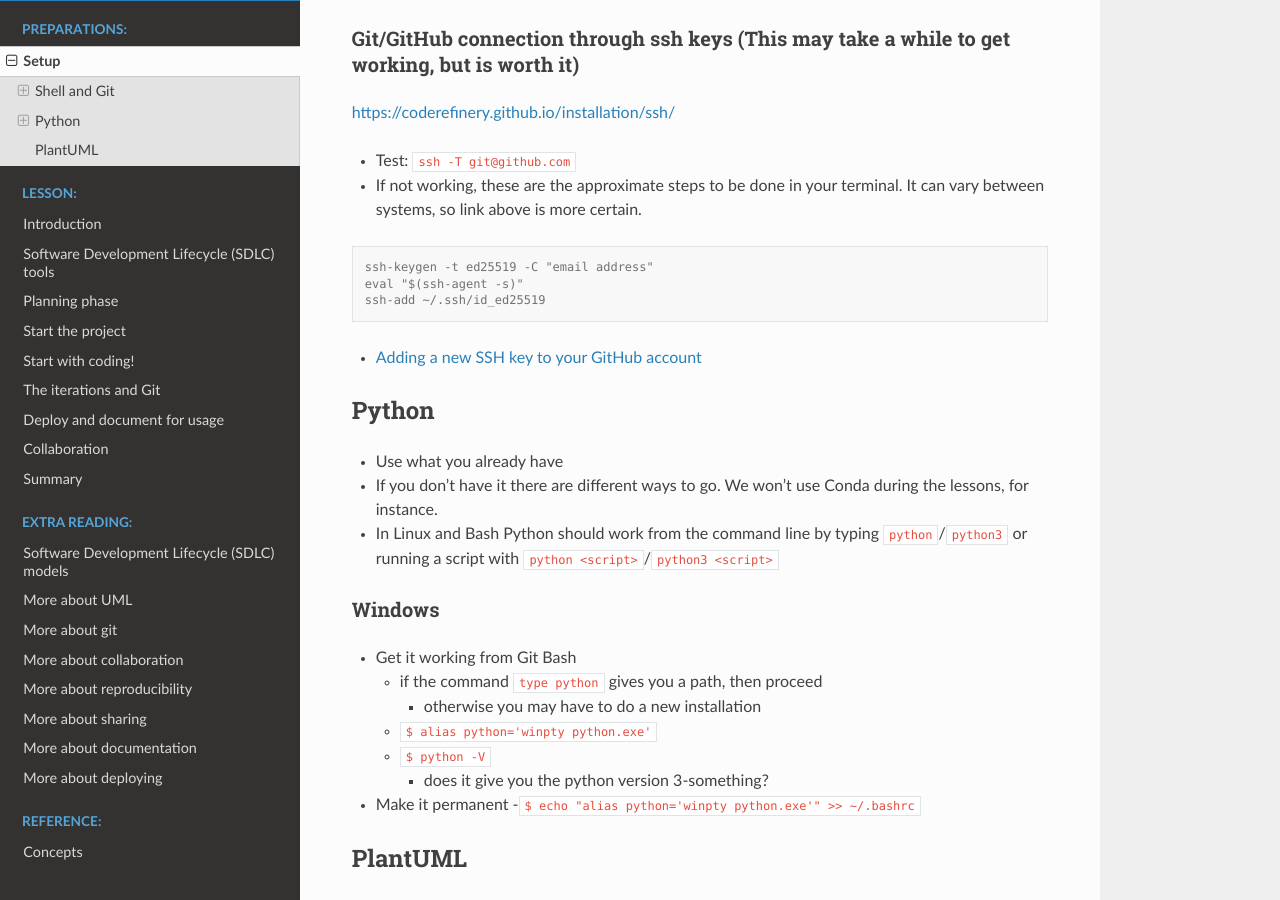
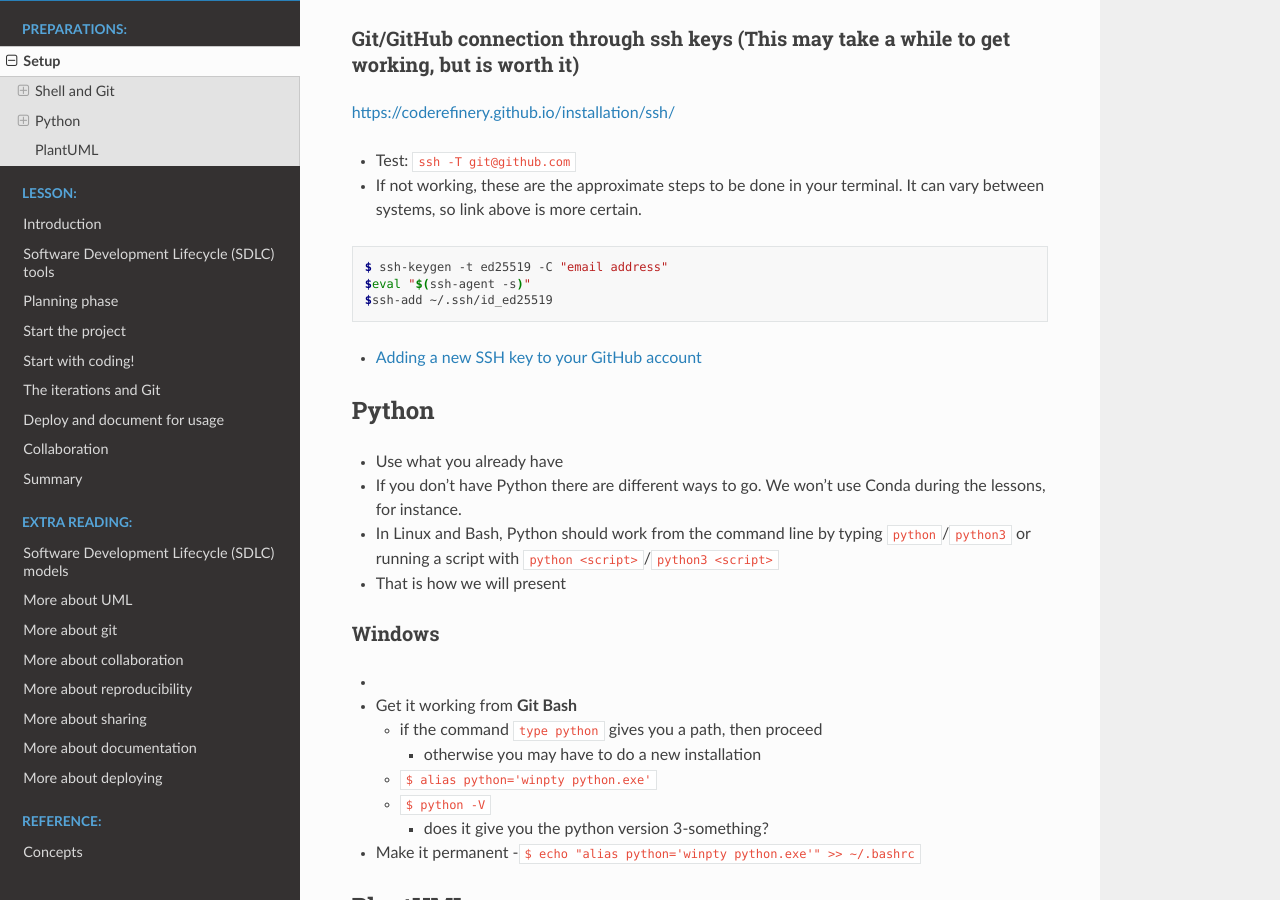
Before and after one commit to UPPMAX/programming_formalisms_intro, a Sphinx documentation site: the page built from doc/setup.md, in a window 1280 px wide and 900 px high, scrolled down 1255 px. Built offline with Sphinx 7.4.7 and the Read the Docs theme 2.0.0, drawn with Linux system fonts in a browser that asks for light colours; pages that are not in the unit, such as notebooks, are missing from menus.

Commit message:
Update setup.md

````diff
--- a/doc/setup.md
+++ b/doc/setup.md
@@ -64,21 +64,26 @@ Sign up for GitHub account:
 
 - Test: `ssh -T git@github.com`
 - If not working, these are the approximate steps to be done in your terminal. It can vary between systems, so link above is more certain.
+
 ```console
-ssh-keygen -t ed25519 -C "email address"
-eval "$(ssh-agent -s)"
-ssh-add ~/.ssh/id_ed25519
+$ ssh-keygen -t ed25519 -C "email address"
+$eval "$(ssh-agent -s)"
+$ssh-add ~/.ssh/id_ed25519
 ```
+
 - [Adding a new SSH key to your GitHub account](https://docs.github.com/en/authentication/connecting-to-github-with-ssh/adding-a-new-ssh-key-to-your-github-account)
 
 
 ## Python
 - Use what you already have
-- If you don't have it there are different ways to go. We won't use Conda during the lessons, for instance.
-- In Linux and Bash Python should work from the command line by typing ``python``/``python3`` or running a script with ``python <script>``/``python3 <script>``
+- If you don't have Python there are different ways to go. We won't use Conda during the lessons, for instance.
+- In Linux and Bash, Python should work from the command line by typing ``python``/``python3`` or running a script with ``python <script>``/``python3 <script>``
+- That is how we will present
 
- ### Windows
-- Get it working from Git Bash
+
+### Windows
+-
+- Get it working from **Git Bash**
   - if the command ``type python`` gives you a path, then proceed
     - otherwise you may have to do a new installation
   - ``$ alias python='winpty python.exe'``
````
